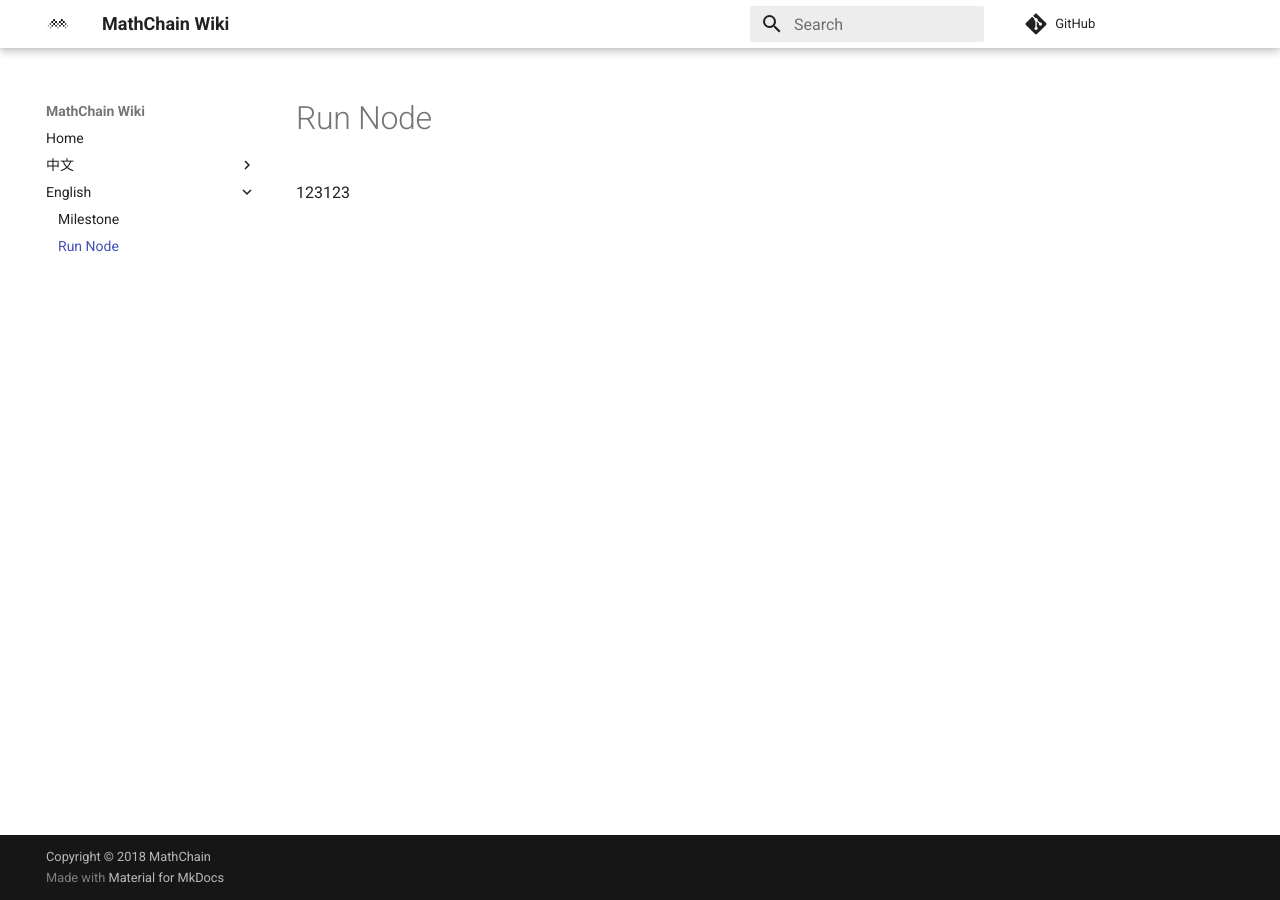
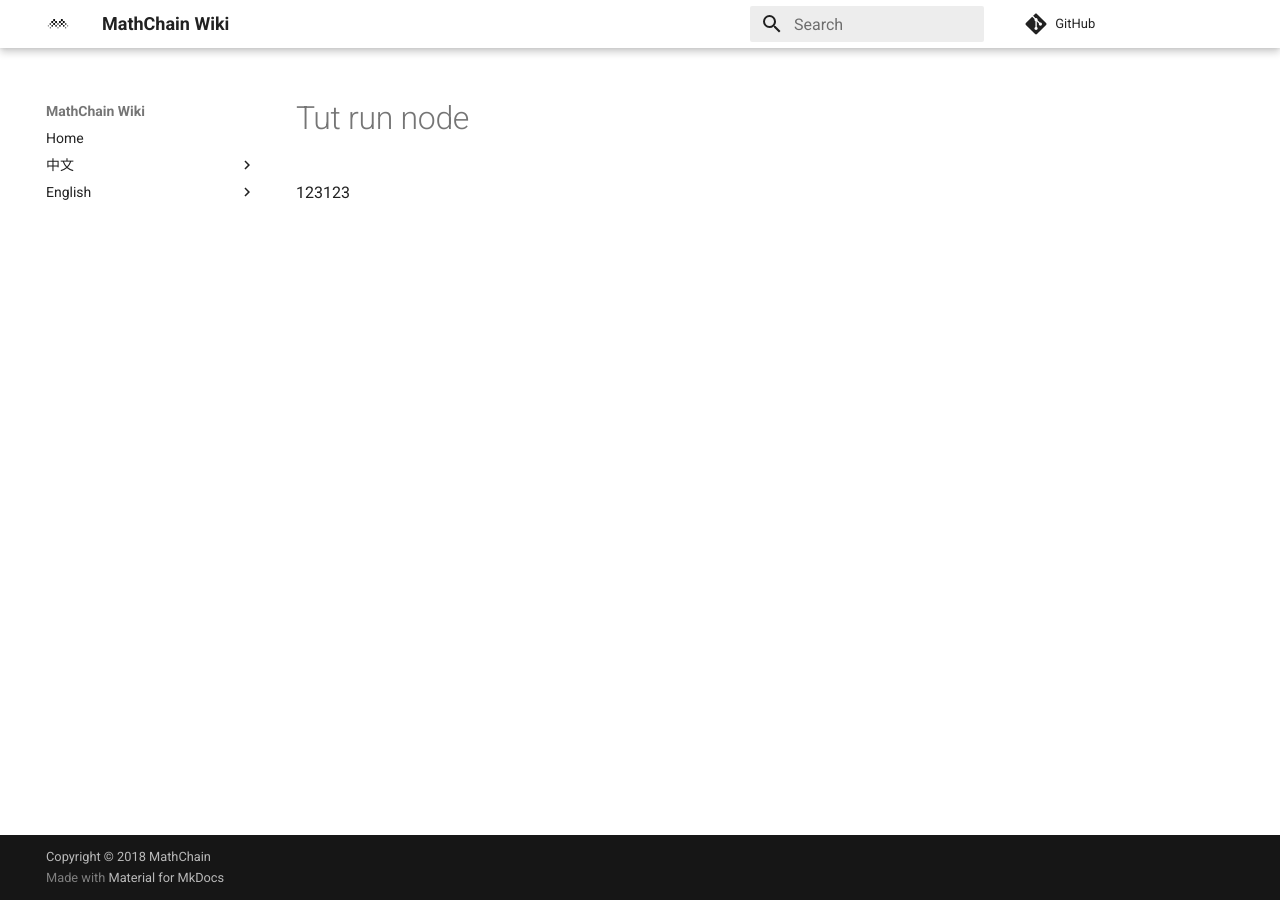
Before and after one commit to mathwallet/docs.mathchain.org, an MkDocs documentation site: the page built from docs/en/tut_run_node.md, in a window 1280 px wide. Built offline with MkDocs 1.6.1 and Material for MkDocs 9.7.7, drawn with Linux system fonts in a browser that asks for light colours; comment, search, counter and statistics services are not loaded.

Commit message:
update menu

```diff
--- a/mkdocs.yml
+++ b/mkdocs.yml
@@ -22,7 +22,7 @@
         - 'EVM': cn/evm_api.md
     - English:
       - 'Milestone': en/milestone.md
-      - 'Run Node': en/tut_run_node.md
+      # - 'Run Node': en/tut_run_node.md
 
 plugins:
     - search
```
